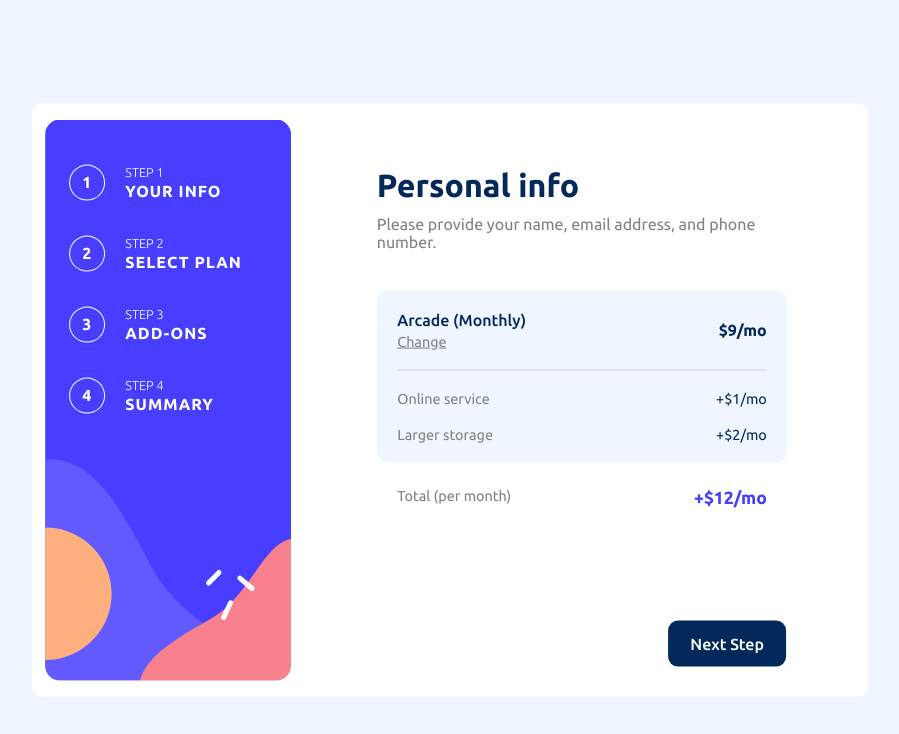
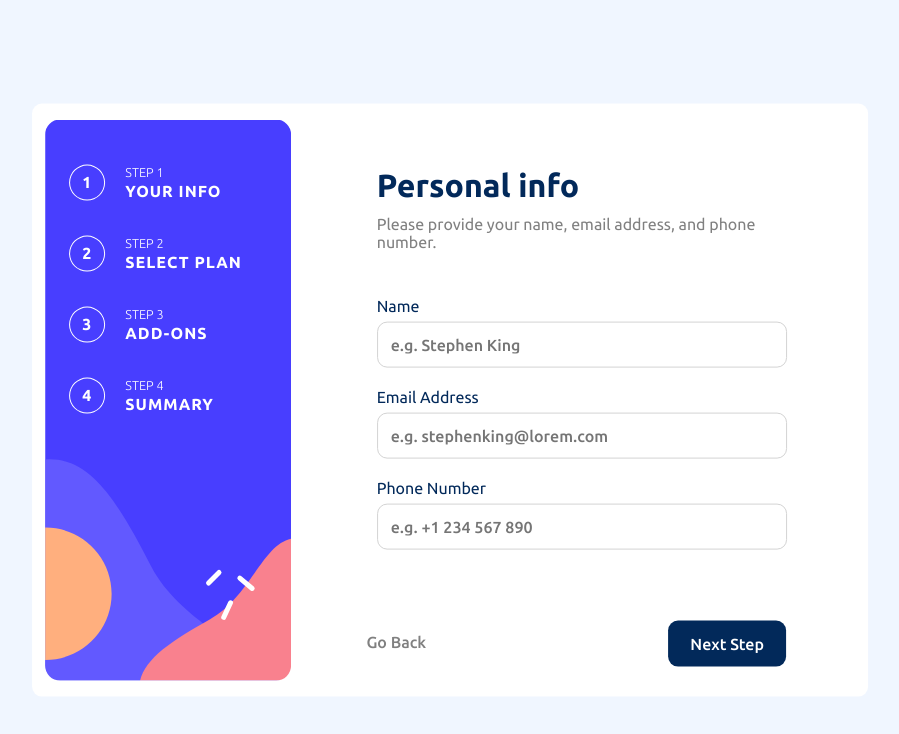
Before and after one commit to lilygo92/multi-step-form, a React (Create React App) app: page / in a window 1280 px wide. Shown: the top 734 px of the page, without its empty margins (190-1089 px from the left). Built offline with nearby package versions, Linux system fonts and the light colour scheme.

Commit message:
Create back button component

```diff
--- a/src/App.js
+++ b/src/App.js
@@ -6,6 +6,7 @@ import PersonalInfo from './components/forms/PersonalInfo';
 import SelectPlan from './components/forms/SelectPlan';
 import AddOns from './components/forms/AddOns';
 import Summary from './components/forms/Summary';
+import BackButton from './components/forms/BackButton';
 
 function App() {
   return (
@@ -15,11 +16,14 @@ function App() {
       <div className="form-section">
         <div id="personal-info">
           <Description/>
-          {/* <PersonalInfo/> */}
+          <PersonalInfo/>
           {/* <SelectPlan/> */}
           {/* <AddOns /> */}
-          <Summary />
+          {/* <Summary /> */}
+          <BackButton/>
           <Button/>
+
+
         </div>
       </div>
     </div>
--- a/src/App.scss
+++ b/src/App.scss
@@ -111,6 +111,14 @@ body {
   font-weight: 500;
 }
 
+.back-button {
+  position: absolute;
+  bottom: 7.8%;
+  left: 40%;
+  font-weight: 500;
+  color: grey;
+  cursor: pointer;
+}
 .form {
   &--personal-info {
     display: flex;
--- /dev/null
+++ b/src/components/forms/BackButton.js
@@ -0,0 +1,9 @@
+import React from "react";
+
+export default function BackButton() {
+  return (
+    <div className="back-button">
+      Go Back
+    </div>
+  )
+}
```
